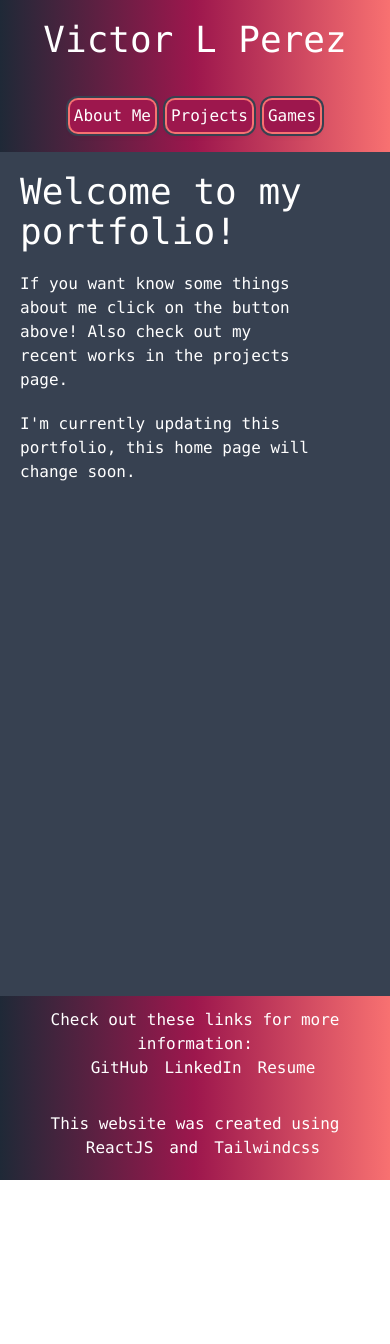
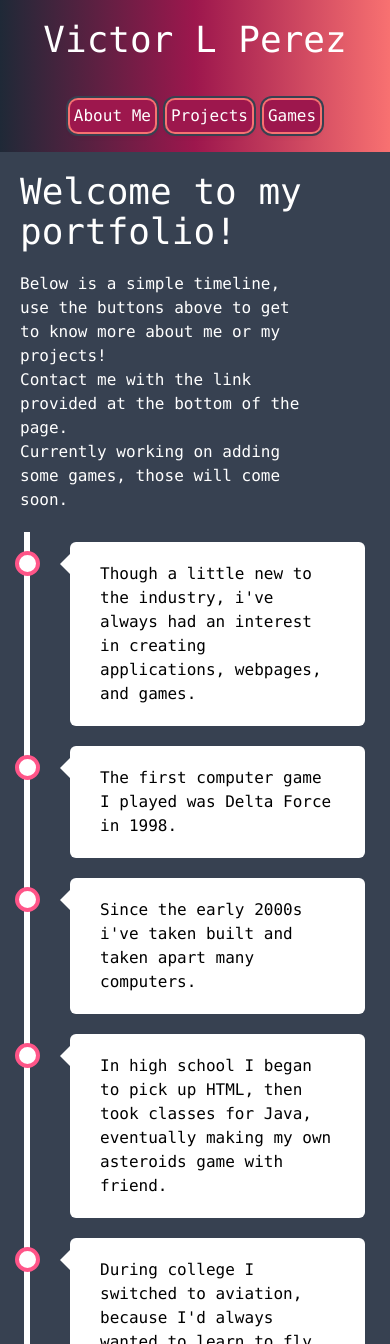
Before and after one commit to Zunaty/reactfolio, a React (Create React App) app: page / in a window 390 px wide. Shown: the top 1344 px of the page. Before the commit the page ends 1180 px from the top, so only its background shows below. Built offline with nearby package versions, Linux system fonts and the light colour scheme.

Commit message:
Updated home page, some format changes

```diff
--- a/src/App.js
+++ b/src/App.js
@@ -10,7 +10,7 @@ import About from './pages/About';
 import Projects from './pages/Projects';
 import Games from './pages/Games';
 
-function App() {
+export default function App() {
   // Nav button state
   const [aboutSelect, setAboutSelect] = useState(false);
   const [projectsSelect, setProjectsSelect] = useState(false);
@@ -43,7 +43,9 @@ function App() {
         ) : gamesSelect ? (
           <Games></Games>
         ) : (
-          <Home></Home>
+          <div className='flex justify-center'>
+            <Home></Home>
+          </div>
         )}
       </main>
 
@@ -53,5 +55,3 @@ function App() {
     </div>
   );
 }
-
-export default App;
--- a/src/index.css
+++ b/src/index.css
@@ -81,3 +81,113 @@
     background-repeat: no-repeat;
     background-size: cover;
 }
+
+/* Homepage Timeline */
+.timeline {
+    position: relative;
+    margin: 0 auto;
+}
+
+.timeline::after {
+    content: '';
+    position: absolute;
+    width: 6px;
+    background-color: white;
+    top: 0;
+    bottom: 0;
+    left: 50%;
+    margin-left: -3px;
+}
+
+.timelineContainer {
+    padding: 10px 40px;
+    position: relative;
+    background-color: inherit;
+    width: 50%;
+}
+
+.timelineContainer::after {
+    content: '';
+    position: absolute;
+    width: 25px;
+    height: 25px;
+    right: -13px;
+    background-color: white;
+    border: 4px solid #ff5588;
+    top: 19px;
+    border-radius: 50%;
+    z-index: 1;
+}
+
+.tcLeft {
+    left: 0;
+}
+
+.tcRight {
+    left: 50.25%
+}
+
+.tcLeft::before {
+    content: " ";
+    height: 0;
+    position: absolute;
+    top: 22px;
+    width: 0;
+    z-index: 1;
+    right: 30px;
+    border: medium solid white;
+    border-width: 10px 0 10px 10px;
+    border-color: transparent transparent transparent white;
+}
+
+.tcRight::before {
+    content: " ";
+    height: 0;
+    position: absolute;
+    top: 22px;
+    width: 0;
+    z-index: 1;
+    left: 30px;
+    border: medium solid white;
+    border-width: 10px 10px 10px 0;
+    border-color: transparent white transparent transparent;
+}
+
+.tcRight::after {
+    left: -16px
+}
+
+.timelineContent {
+    padding: 20px 30px;
+    background-color: white;
+    position: relative;
+    border-radius: 6px;
+}
+
+
+@media screen and (max-width: 600px) {
+    .timeline::after {
+        left: 27px;
+    }
+
+    .timelineContainer {
+        width: 100%;
+        padding-left: 70px;
+        padding-right: 25px;
+    }
+
+    .timelineContainer::before {
+        left: 60px;
+        border: medium solid white;
+        border-width: 10px 10px 10px 0;
+        border-color: transparent white transparent transparent;
+    }
+
+    .tcLeft::after, .tcRight::after {
+        left: 15px;
+    }
+
+    .tcRight {
+        left: 0%
+    }
+}
--- a/src/pages/About.js
+++ b/src/pages/About.js
@@ -1,7 +1,8 @@
 import React from 'react';
 import selfPic from '../assets/images/self.jpg'
 
-function About(score) {
+export default function About(score) {
+
     return (
         <div className="container mx-auto grid md:grid-cols-3 gap-5 h-screen w-full my-5 overflow-hidden">
 
@@ -76,5 +77,3 @@ function About(score) {
         </div>
     );
 };
-
-export default About;
--- a/src/pages/Games.js
+++ b/src/pages/Games.js
@@ -1,10 +1,13 @@
 import React from 'react';
 
-function Games() {
+export default function Games() {
     return (
-        <>
-        </>
+        <div className='container h-screen overflow-hidden'>
+            <div className='container w-9/12 text-white font-mono m-5 md:m-20'>
+                <p>
+                    games and stuff coming soon
+                </p>
+            </div>
+        </div>
     );
 };
-
-export default Games;
--- a/src/pages/Home.js
+++ b/src/pages/Home.js
@@ -3,21 +3,78 @@ import React from 'react';
 export default function Home(score) {
 
   return (
-        <div className="container h-screen w-screen overflow-hidden">
+    <div className="container h-full overflow-hidden">
       <div className='container w-5/6 text-white font-mono text-4xl m-5 md:text-5xl md:m-20 '>
         Welcome to my portfolio!
       </div>
 
       <div className='container w-9/12 text-white font-mono m-5 md:m-20'>
-                <p className='break-normal'>
-                    If you want know some things about me click on the button above! Also check out my recent works in the projects page.
+        <p>
+          Below is a simple timeline, use the buttons above to get to know more about me or my projects!
+          <br />
+          Contact me with the link provided at the bottom of the page.
+          <br />
+          Currently working on adding some games, those will come soon.
         </p>
       </div>
 
-            <div className='container w-9/12 text-white font-mono m-5 md:m-20'>
-                <p className='break-normal'>
-                    I'm currently updating this portfolio, this home page will change soon.
-                </p>
+      {/* Simple Timeline */}
+      <div className='timeline'>
+        <div className='timelineContainer tcLeft'>
+          <div className='timelineContent'>
+            Though a little new to the industry, i've always had an interest in creating applications, webpages, and games.
+          </div>
+        </div>
+
+        <div className='timelineContainer tcRight'>
+          <div className='timelineContent'>
+            The first computer game I played was Delta Force in 1998.
+          </div>
+        </div>
+
+        <div className='timelineContainer tcLeft'>
+          <div className='timelineContent'>
+            Since the early 2000s i've taken built and taken apart many computers.
+          </div>
+        </div>
+
+        <div className='timelineContainer tcLeft'>
+          <div className='timelineContent'>
+            In high school I began to pick up HTML, then took classes for Java, eventually making my own asteroids game with friend.
+          </div>
+        </div>
+
+        <div className='timelineContainer tcRight'>
+          <div className='timelineContent'>
+            During college I switched to aviation, because I'd always wanted to learn to fly an airplane, but still took classes such as web design.
+          </div>
+        </div>
+
+        <div className='timelineContainer tcLeft'>
+          <div className='timelineContent'>
+            Aviation quickly became very costly though, and I would stop going to college to focus on my income. Bussing at a restuarant and over the next few years working
+             my way through different positions such as catering, and barbacking.
+          </div>
+        </div>
+
+        <div className='timelineContainer tcRight'>
+          <div className='timelineContent'>
+            In 2019 I took my first steps back into the software world. Taking a class for Quality Assurance at DevMountain.
+          </div>
+        </div>
+
+        <div className='timelineContainer tcLeft'>
+          <div className='timelineContent'>
+            Unfortunately the pandemic happened shortly after and put the job hunt on hold for a bit, then in 2021 I decided to take the Full Stack Web Development class at the University of Utah.
+          </div>
+        </div>
+
+        <div className='timelineContainer tcLeft'>
+          <div className='timelineContent'>
+            Currently looking for any opportunity to get my foot in the door at a software company. Creating front end or back end solutions.
+          </div>
+        </div>
+
       </div>
     </div>
   )
--- a/src/pages/Projects.js
+++ b/src/pages/Projects.js
@@ -4,7 +4,7 @@ import projectData from '../utils/projectData'
 
 
 
-function Projects(score) {
+export default function Projects(score) {
   const projects = projectData;
 
   return (
@@ -44,8 +44,24 @@ function Projects(score) {
 
                 {/* Buttons at bottom */}
                 <div className="flex justify-end text-white space-x-3 m-2">
-                                    <a href={project.github} target="_blank" rel="noreferrer" className="rounded-lg ring-2 ring-gray-700 ring-offset-2 ring-offset-red-400 bg-pink-800 hover:bg-gray-800 shadow-md p-2">GitHub</a>
-                                    <a href={project.link} target="_blank" rel="noreferrer" className="rounded-lg ring-2 ring-gray-700 ring-offset-2 ring-offset-red-400 bg-pink-800 hover:bg-gray-800 shadow-md p-2">Site Link</a>
+                  {/* GitHub Button */}
+                  <a
+                    href={project.github}
+                    target="_blank"
+                    rel="noreferrer"
+                    className="rounded-lg ring-2 ring-gray-700 ring-offset-2 ring-offset-red-400 bg-pink-800 hover:bg-gray-800 shadow-md p-2"
+                  >
+                    GitHub
+                  </a>
+
+                  {/* Site Link Button */}
+                  <a
+                    href={project.link} target="_blank"
+                    rel="noreferrer"
+                    className="rounded-lg ring-2 ring-gray-700 ring-offset-2 ring-offset-red-400 bg-pink-800 hover:bg-gray-800 shadow-md p-2"
+                  >
+                    Site Link
+                  </a>
                 </div>
               </div>
             </div>
@@ -55,5 +71,3 @@ function Projects(score) {
     </div>
   );
 };
-
-export default Projects;
```
Lines whose indentation alone changed are shown as unchanged.
